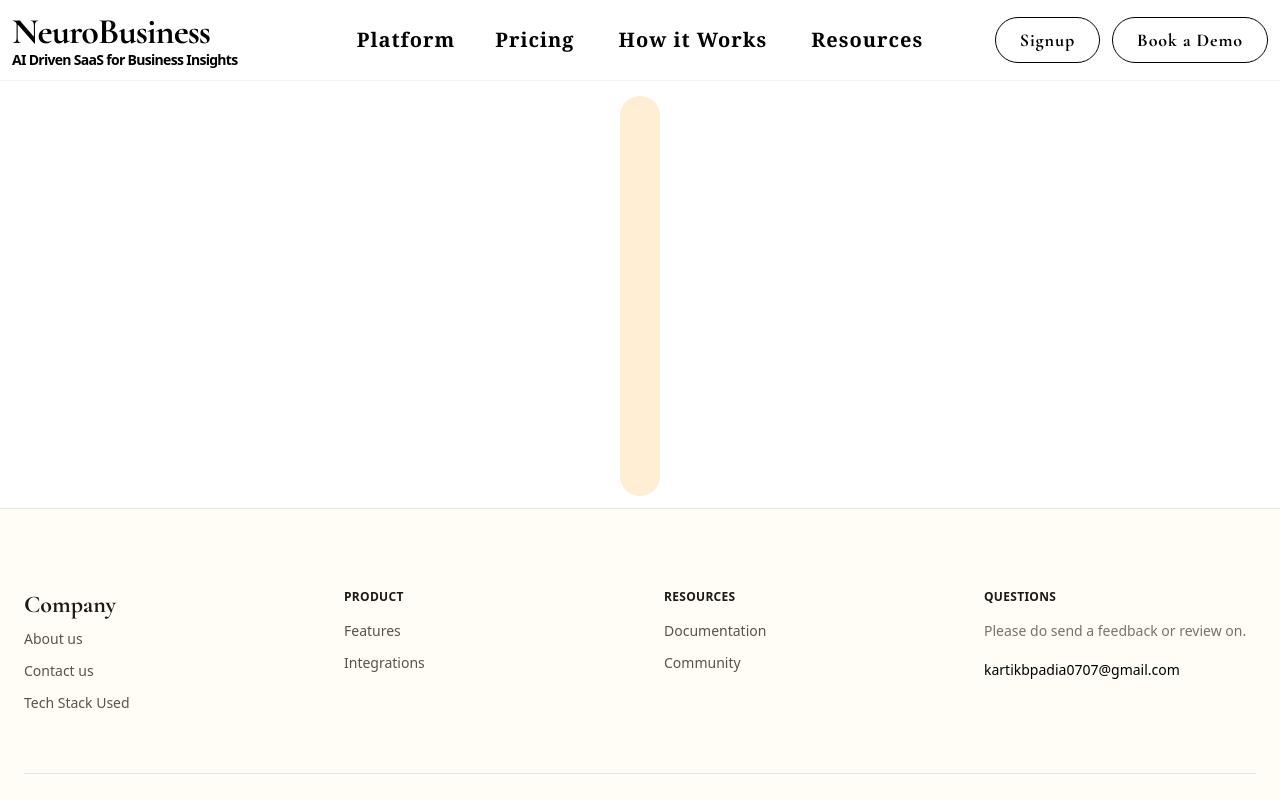
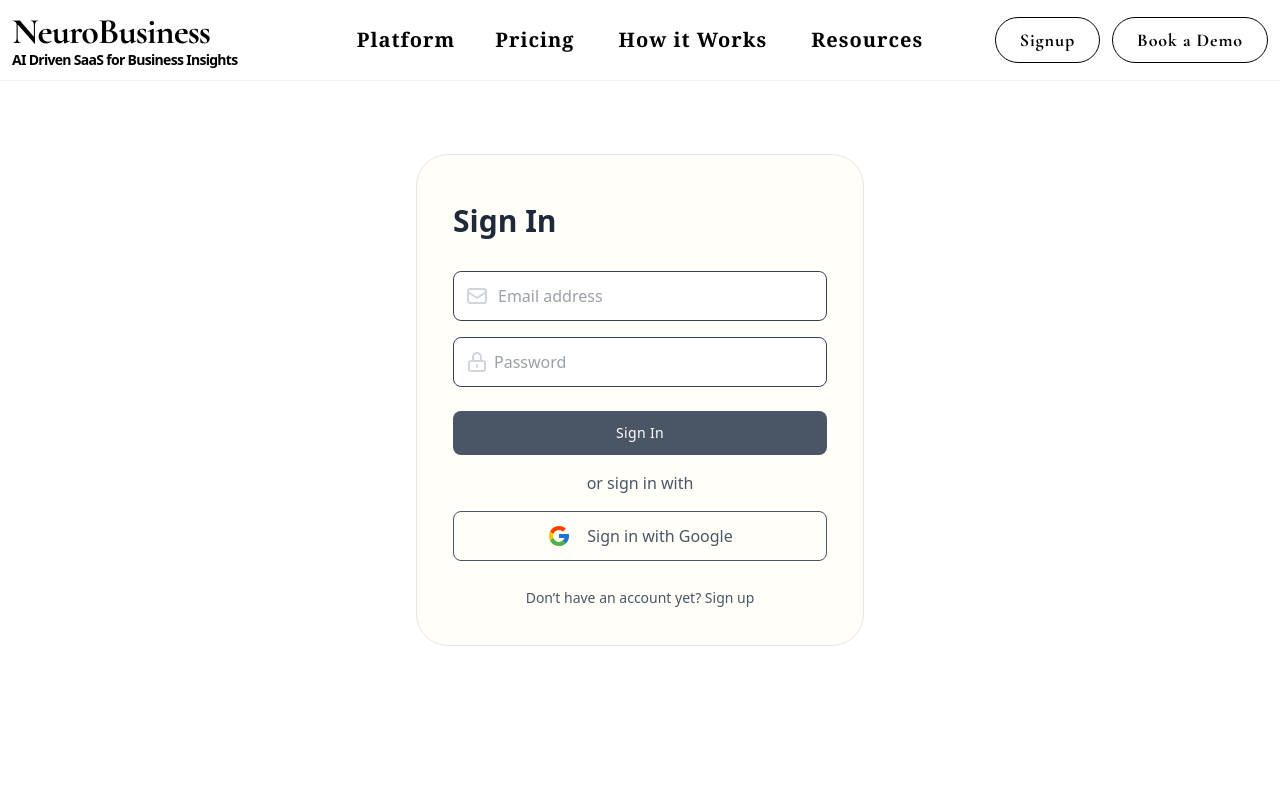
Before and after one commit to Kartik-369/Neuro_Business, a React (Vite) app: page /signup in a window 1280 px wide. Shown: the top 800 px of the page. Built offline with nearby package versions, Linux system fonts and the light colour scheme; a web font is replaced by a local one.

Commit message:
added signup page(basic)

```diff
--- a/src/Pages/SignUp.jsx
+++ b/src/Pages/SignUp.jsx
@@ -1,11 +1,58 @@
 
 function SignUp(){
   return (<>
-    <div className="flex justify-center items-center">
-      <div className="p-5 mt-24 m-3 rounded-4xl h-100 bg-orange-100">
+  <section class="bg-white ">
+      <div class="container flex items-center justify-center min-h-screen px-6 mx-auto">
+          <form class="w-full border border-stone-200 bg-amber-50/30 p-9 rounded-4xl max-w-md">
+              <h1 class="mt-3 text-2xl font-semibold text-gray-800 capitalize sm:text-3xl">sign In</h1>
 
+              <div class="relative flex items-center mt-8">
+                  <span class="absolute">
+                      <svg xmlns="http://www.w3.org/2000/svg" class="w-6 h-6 mx-3 text-gray-300 " fill="none" viewBox="0 0 24 24" stroke="currentColor" stroke-width="2">
+                          <path stroke-linecap="round" stroke-linejoin="round" d="M3 8l7.89 5.26a2 2 0 002.22 0L21 8M5 19h14a2 2 0 002-2V7a2 2 0 00-2-2H5a2 2 0 00-2 2v10a2 2 0 002 2z" />
+                      </svg>
+                  </span>
+
+                  <input type="email" class=" duration-400 block w-full py-3 text-gray-700 bg-white border rounded-lg px-11 focus:border-amber-100  focus:ring-amber-200 focus:outline-none focus:ring focus:ring-opacity-40" placeholder="Email address"></input>
+              </div>
+
+              <div class="relative flex items-center mt-4">
+                  <span class="absolute">
+                      <svg xmlns="http://www.w3.org/2000/svg" class="w-6 h-6 mx-3 text-gray-300 " fill="none" viewBox="0 0 24 24" stroke="currentColor" stroke-width="2">
+                          <path stroke-linecap="round" stroke-linejoin="round" d="M12 15v2m-6 4h12a2 2 0 002-2v-6a2 2 0 00-2-2H6a2 2 0 00-2 2v6a2 2 0 002 2zm10-10V7a4 4 0 00-8 0v4h8z" />
+                      </svg>
+                  </span>
+
+                  <input type="password" class="duration-400 block w-full px-10 py-3 text-gray-700 bg-white border rounded-lg  focus:border-amber-100  focus:ring-amber-200 focus:outline-none focus:ring focus:ring-opacity-40" placeholder="Password"/>
+              </div>
+
+              <div class="mt-6">
+                  <button class="w-full px-6 py-3 text-sm font-medium tracking-wide text-white capitalize transition-colors duration-300 transform bg-gray-600 rounded-lg hover:bg-emerald-600 focus:outline-none focus:ring focus:ring-green-300 focus:ring-opacity-50">
+                      Sign in
+                  </button>
+
+                  <p class="mt-4 text-center text-gray-600 ">or sign in with</p>
+
+                  <a href="#" class="flex items-center justify-center px-6 py-3 mt-4 text-gray-600 transition-colors duration-300 transform border rounded-lg  hover:bg-gray-50">
+                      <svg class="w-6 h-6 mx-2" viewBox="0 0 40 40">
+                          <path d="M36.3425 16.7358H35V16.6667H20V23.3333H29.4192C28.045 27.2142 24.3525 30 20 30C14.4775 30 10 25.5225 10 20C10 14.4775 14.4775 9.99999 20 9.99999C22.5492 9.99999 24.8683 10.9617 26.6342 12.5325L31.3483 7.81833C28.3717 5.04416 24.39 3.33333 20 3.33333C10.7958 3.33333 3.33335 10.7958 3.33335 20C3.33335 29.2042 10.7958 36.6667 20 36.6667C29.2042 36.6667 36.6667 29.2042 36.6667 20C36.6667 18.8825 36.5517 17.7917 36.3425 16.7358Z" fill="#FFC107" />
+                          <path d="M5.25497 12.2425L10.7308 16.2583C12.2125 12.59 15.8008 9.99999 20 9.99999C22.5491 9.99999 24.8683 10.9617 26.6341 12.5325L31.3483 7.81833C28.3716 5.04416 24.39 3.33333 20 3.33333C13.5983 3.33333 8.04663 6.94749 5.25497 12.2425Z" fill="#FF3D00" />
+                          <path d="M20 36.6667C24.305 36.6667 28.2167 35.0192 31.1742 32.34L26.0159 27.975C24.3425 29.2425 22.2625 30 20 30C15.665 30 11.9842 27.2359 10.5975 23.3784L5.16254 27.5659C7.92087 32.9634 13.5225 36.6667 20 36.6667Z" fill="#4CAF50" />
+                          <path d="M36.3425 16.7358H35V16.6667H20V23.3333H29.4192C28.7592 25.1975 27.56 26.805 26.0133 27.9758C26.0142 27.975 26.015 27.975 26.0158 27.9742L31.1742 32.3392C30.8092 32.6708 36.6667 28.3333 36.6667 20C36.6667 18.8825 36.5517 17.7917 36.3425 16.7358Z" fill="#1976D2" />
+                      </svg>
+
+                      <span class="mx-2">Sign in with Google</span>
+                  </a>
+
+                  <div class="mt-6 text-center ">
+                      <a class="text-sm text-gray-600 hover:underline">
+                          Don’t have an account yet? Sign up
+                      </a>
+                  </div>
+              </div>
+          </form>
       </div>
-    </div>
+  </section>
   </>);
 }
 
```
